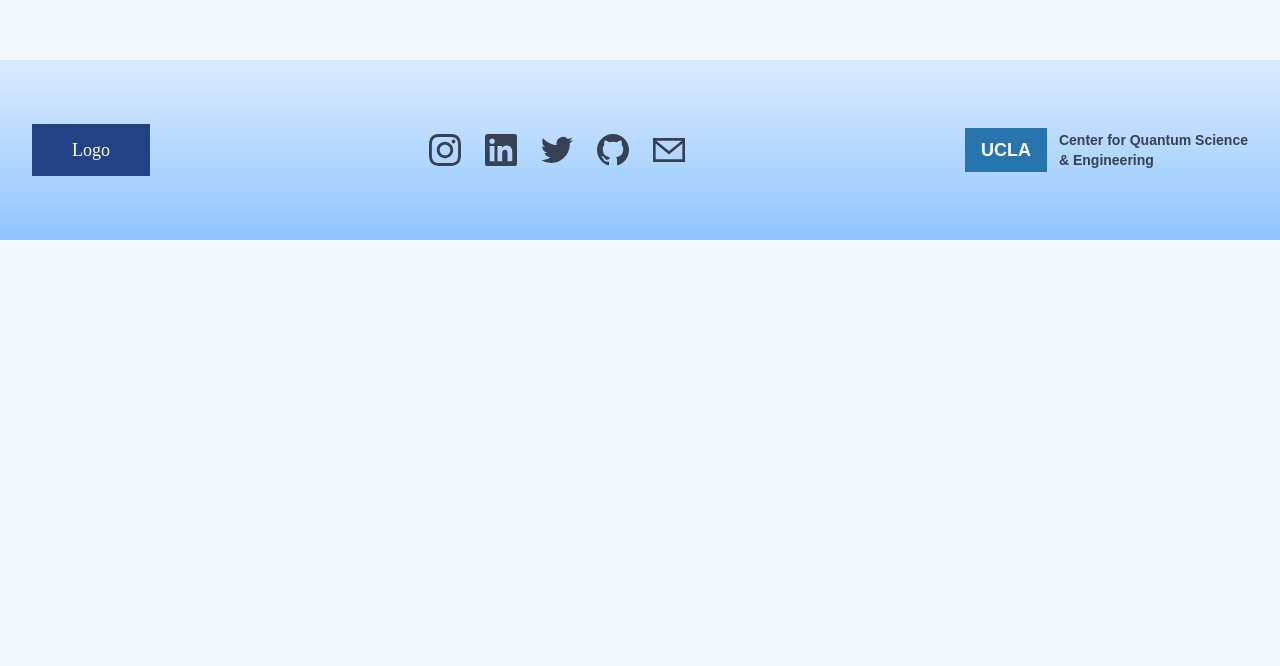
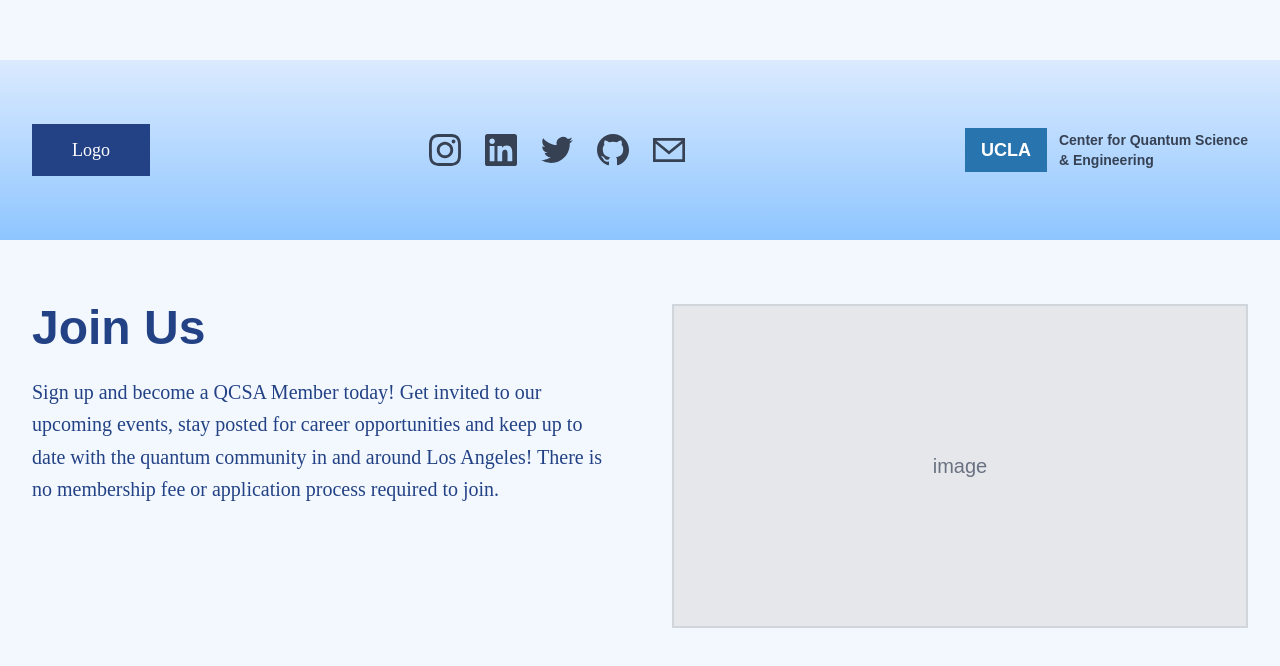
Before and after one commit to qcsa-at-ucla/qcsa, a Next.js app: page / in a window 1280 px wide. Shown: the part 2275-2941 px from the top of the page. Before the commit the page ends 2515 px from the top, so only its background shows below. Built offline with nearby package versions, Linux system fonts and the light colour scheme.

Commit message:
created TextAndPhoto template from About Us section to use for Join Us

```diff
--- /dev/null
+++ b/src/app/Components/TextAndPhoto.tsx
@@ -0,0 +1,73 @@
+import Link from 'next/link';
+
+interface TextAndPhotoProps {
+  title: string;
+  description: string;
+  buttonText?: string;
+  buttonLink?: string;
+  imageSrc?: string;
+  imageAlt?: string;
+}
+
+export default function TextAndPhoto({
+  title,
+  description,
+  buttonText,
+  buttonLink,
+  imageSrc,
+  imageAlt = '',
+}: TextAndPhotoProps) {
+  return (
+    <div className="min-h-screen flex flex-col">
+      <section className="py-16 px-4 sm:px-6 lg:px-8 bg-[#F3F8FF] flex-grow">
+        <div className="max-w-7xl mx-auto">
+          <div className="grid grid-cols-1 lg:grid-cols-2 gap-12 items-start">
+            {/* Left: Text content*/}
+            <div className="space-y-8">
+              <h2 className="text-4xl md:text-5xl font-bold text-[#234285] mb-6">
+                {title}
+              </h2>
+
+              <div className="space-y-4">
+                <p className="text-lg md:text-xl text-[#234285] leading-relaxed font-[Kantumruy]">
+                  {description}
+                </p>
+              </div>
+
+              {/* Button — render nothing unless both props exist */}
+              {buttonText && buttonLink && (
+                <div className="pt-6">
+                  <div className="flex justify-center">
+                    <Link href={buttonLink}>
+                      <button className="bg-[#234285] text-white px-8 py-4 text-lg font-[Kantumruy] hover:bg-blue-700 transition-colors duration-200 shadow-lg hover:shadow-xl transform hover:scale-105 transition-transform">
+                        {buttonText}
+                      </button>
+                    </Link>
+                  </div>
+                </div>
+              )}
+            </div>
+
+            {/* Right: Image */}
+            <div className="flex justify-center lg:justify-end">
+              <div className="w-full max-w-xl border-2 border-gray-300 flex items-center justify-center">
+                {imageSrc ? (
+                  <img
+                    src={imageSrc}
+                    alt={imageAlt}
+                    className="w-full h-auto object-cover"
+                  />
+                ) : (
+                  // Optional placeholder to keep exact layout when no imageSrc
+                  <div className="w-full h-[320px] bg-gray-200 flex items-center justify-center text-gray-500">
+                    <p className="text-xl font-medium">image</p>
+                  </div>
+                )}
+              </div>
+            </div>
+          </div>
+        </div>
+      </section>
+    </div>
+  );
+}
--- /dev/null
+++ b/src/app/join-us.tsx
@@ -0,0 +1,12 @@
+import TextAndPhoto from "./Components/TextAndPhoto";
+
+export default function JoinUs() {
+    return (
+      <div>
+        <TextAndPhoto
+            title='Join Us'
+            description='Sign up and become a QCSA Member today! Get invited to our upcoming events, stay posted for career opportunities and keep up to date with the quantum community in and around Los Angeles! There is no membership fee or application process required to join.'
+            />
+       </div>
+    );
+  }
--- a/src/app/page.tsx
+++ b/src/app/page.tsx
@@ -3,6 +3,7 @@ import AboutUs from "./Components/AboutUs";
 import GetInvolved from "./Components/GetInvolved";
 import MainWebsiteFooter from "./Components/mainWebsiteFooter";
 import Testimonials from "./Components/Testimonials";
+import JoinUs from "./join-us";
 
 export default function Home() {
   return (
@@ -11,6 +12,7 @@ export default function Home() {
       <Testimonials/>
       <GetInvolved/>
       <MainWebsiteFooter />
+      <JoinUs/>
       {/* Add other components or content here as needed */}
     </div>
   );
```
